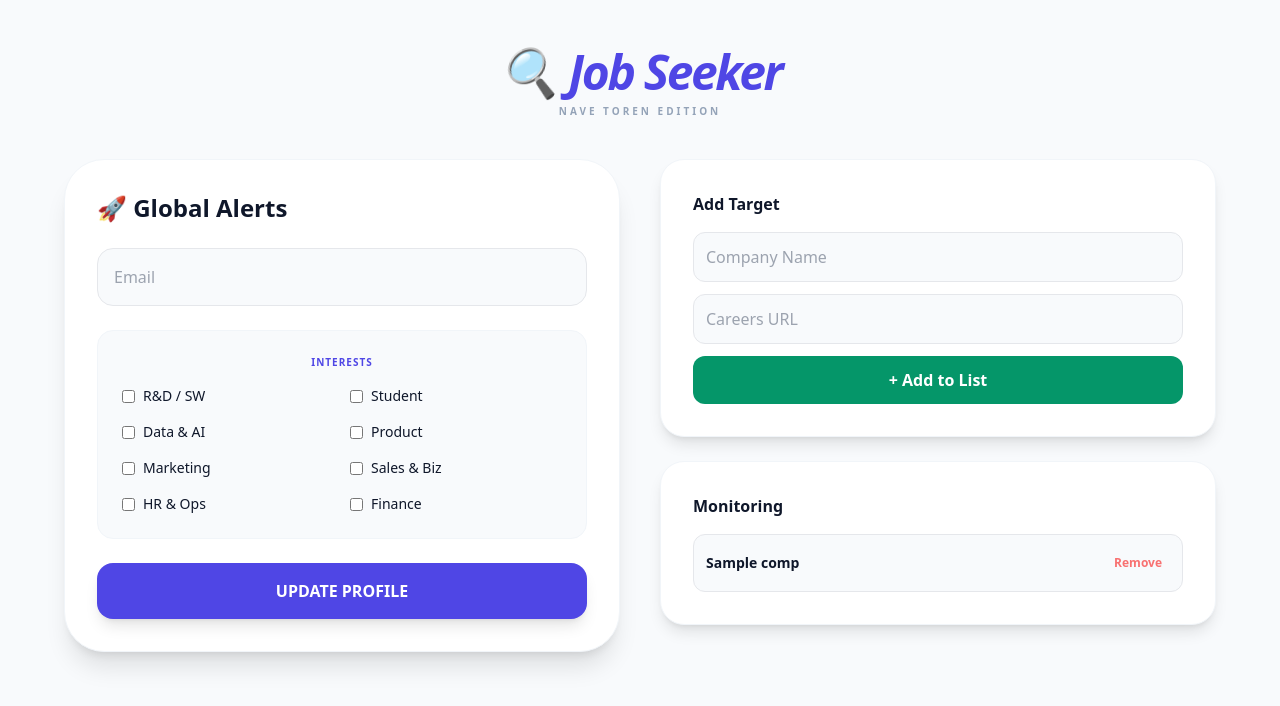
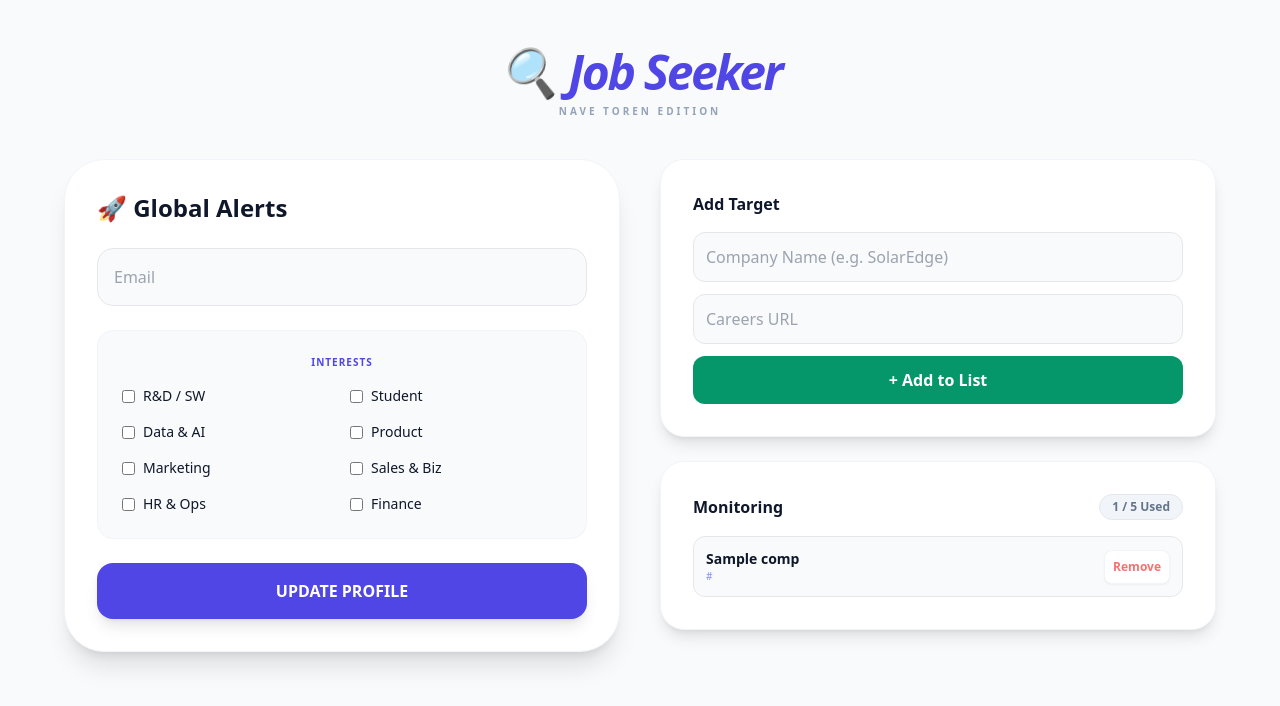
Before and after one commit to nave-toren/job-notificator, a FastAPI app: template templates/index.html in a window 1280 px wide. Shown: the top 706 px of the page. Run offline with FastAPI, Linux system fonts and the light colour scheme; the template is opened without the code that fills it: most values are stand-ins (such as "Sample title", 1, 10 or a date in 2020); some libraries are stand-ins or nearby versions.

Commit message:
Fix: Add company route, UI improvements and error handling

```diff
--- a/main.py
+++ b/main.py
@@ -37,3 +37,33 @@ async def trigger_scan(background_tasks: BackgroundTasks):
 async def delete_company(company_id: int = Form(...)):
     database.delete_company(company_id)
     return RedirectResponse(url="/", status_code=303)
+
+@app.post("/add")
+async def add_company(request: Request, name: str = Form(...), url: str = Form(...)):
+    # 1. שליפת הרשימה הקיימת
+    current_companies = database.get_companies()
+
+    # 2. בדיקת מגבלה (עד 5 חברות)
+    if len(current_companies) >= 5:
+        return templates.TemplateResponse("index.html", {
+            "request": request,
+            "companies": current_companies,
+            "error_message": "✋ המערכת מוגבלת ל-5 חברות כרגע כדי לשמור על ביצועים."
+        })
+
+    # 3. ניסיון הוספה בטוח (Try-Except)
+    try:
+        # כאן אנחנו מנסים להוסיף. אם ה-URL לא תקין או הדאטה-בייס נעול - זה יקפוץ ל-except
+        database.add_company(name, url)
+
+        # אם הצליח - חוזרים לדף הבית נקי
+        return RedirectResponse(url="/", status_code=303)
+
+    except Exception as e:
+        # 4. במקרה של שגיאה - לא להקריס! להציג את השגיאה למשתמש
+        print(f"Error adding company: {e}") # בשביל הלוגים שלך
+        return templates.TemplateResponse("index.html", {
+            "request": request,
+            "companies": current_companies,
+            "error_message": f"❌ אופס, משהו השתבש: {str(e)}"
+        })
--- a/templates/index.html
+++ b/templates/index.html
@@ -15,6 +15,12 @@
             </h1>
             <p class="text-slate-400 font-bold uppercase tracking-[0.3em] text-[10px] mt-2">Nave Toren Edition</p>
         </div>
+
+        {% if error_message %}
+        <div class="bg-red-50 border border-red-200 text-red-600 p-4 rounded-2xl text-center font-bold text-sm shadow-sm max-w-2xl mx-auto">
+            ⚠️ {{ error_message }}
+        </div>
+        {% endif %}
 
         <div class="grid lg:grid-cols-2 gap-10">
             <div class="bg-white p-8 rounded-[2.5rem] shadow-xl border border-slate-100 h-fit">
@@ -35,27 +41,41 @@
                             <label class="flex items-center gap-2 text-sm"><input type="checkbox" name="departments" value="Finance & Legal"> Finance</label>
                         </div>
                     </div>
-                    <button class="w-full bg-indigo-600 text-white font-black py-4 rounded-2xl shadow-lg">UPDATE PROFILE</button>
+                    <button class="w-full bg-indigo-600 text-white font-black py-4 rounded-2xl shadow-lg hover:bg-indigo-700 transition">UPDATE PROFILE</button>
                 </form>
             </div>
 
             <div class="space-y-6">
+
                 <div class="bg-white p-8 rounded-3xl shadow-lg border border-slate-100">
                     <h3 class="font-bold mb-4">Add Target</h3>
-                    <form action="/add-company" method="post" class="space-y-3">
-                        <input type="text" name="name" placeholder="Company Name" required class="w-full p-3 bg-slate-50 border rounded-xl outline-none">
-                        <input type="url" name="url" placeholder="Careers URL" required class="w-full p-3 bg-slate-50 border rounded-xl outline-none">
-                        <button class="w-full bg-emerald-600 text-white font-bold py-3 rounded-xl">+ Add to List</button>
+                    <form action="/add" method="post" class="space-y-3">
+                        <input type="text" name="name" placeholder="Company Name (e.g. SolarEdge)" required class="w-full p-3 bg-slate-50 border rounded-xl outline-none focus:border-indigo-500">
+                        <input type="url" name="url" placeholder="Careers URL" required class="w-full p-3 bg-slate-50 border rounded-xl outline-none focus:border-indigo-500">
+                        <button class="w-full bg-emerald-600 text-white font-bold py-3 rounded-xl hover:bg-emerald-700 transition">+ Add to List</button>
                     </form>
                 </div>
 
                 <div class="bg-white p-8 rounded-3xl shadow-lg border border-slate-100">
-                    <h3 class="font-bold mb-4">Monitoring</h3>
-                    <div class="space-y-2" id="list">
+                    <div class="flex justify-between items-center mb-4">
+                        <h3 class="font-bold">Monitoring</h3>
+                        <span class="text-xs font-bold px-3 py-1 bg-slate-100 rounded-full text-slate-500 border">
+                            {{ companies|length }} / 5 Used
+                        </span>
+                    </div>
+
+                    <div class="space-y-2 max-h-[300px] overflow-y-auto" id="list">
+                        {% if companies|length == 0 %}
+                            <p class="text-center text-slate-400 text-sm py-4">No companies yet.</p>
+                        {% endif %}
+
                         {% for comp in companies %}
-                        <div class="flex items-center justify-between p-3 bg-slate-50 rounded-xl border" id="item-{{ comp.id }}">
-                            <span class="font-bold text-sm">{{ comp.name }}</span>
-                            <button onclick="removeSource({{ comp.id }})" class="text-red-400 text-xs font-bold p-2">Remove</button>
+                        <div class="flex items-center justify-between p-3 bg-slate-50 rounded-xl border hover:border-indigo-200 transition" id="item-{{ comp.id }}">
+                            <div class="flex flex-col">
+                                <span class="font-bold text-sm">{{ comp.name }}</span>
+                                <a href="{{ comp.url }}" target="_blank" class="text-[10px] text-indigo-400 hover:underline truncate max-w-[150px]">{{ comp.url }}</a>
+                            </div>
+                            <button onclick="removeSource({{ comp.id }})" class="text-red-400 hover:text-red-600 text-xs font-bold p-2 bg-white rounded-lg border border-slate-100 shadow-sm">Remove</button>
                         </div>
                         {% endfor %}
                     </div>
@@ -66,11 +86,31 @@
 
     <script>
         async function removeSource(id) {
-            if (!confirm('Remove?')) return;
+            if (!confirm('Are you sure you want to remove this company?')) return;
+
+            // יצירת טופס נתונים כדי להתאים ל-Form(...) ב-Python
+            const formData = new FormData();
+            formData.append('company_id', id);
+
             try {
-                const res = await fetch(`/delete-company/${id}`, { method: 'POST' });
-                if (res.ok) document.getElementById(`item-${id}`).remove();
-            } catch (e) { alert('Error'); }
+                const res = await fetch('/delete-company', {
+                    method: 'POST',
+                    body: formData
+                });
+
+                // אם המחיקה הצליחה והשרת החזיר הפניה או הצלחה
+                if (res.ok || res.redirected) {
+                    const item = document.getElementById(`item-${id}`);
+                    if (item) item.remove();
+                    // אופציונלי: רענון הדף כדי לעדכן את המונה
+                    window.location.reload();
+                } else {
+                    alert('Failed to delete company');
+                }
+            } catch (e) {
+                console.error(e);
+                alert('Error connecting to server');
+            }
         }
     </script>
 </body>
```
Also changed, not shown: database.py (+8 -0 lines), 1 other file.
